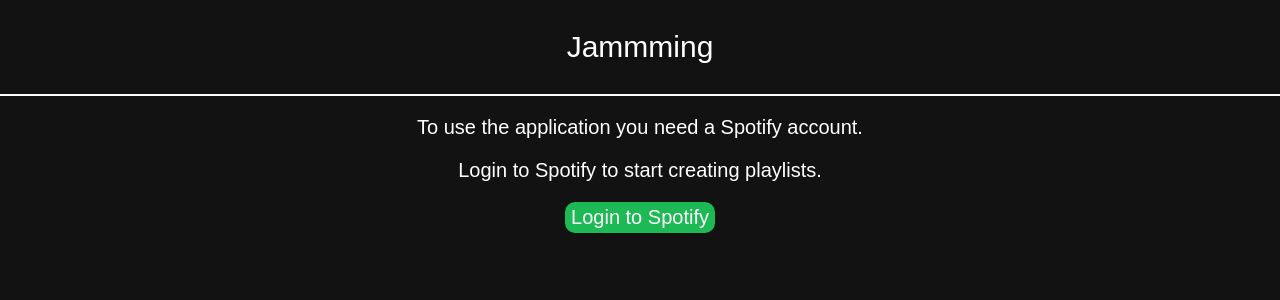
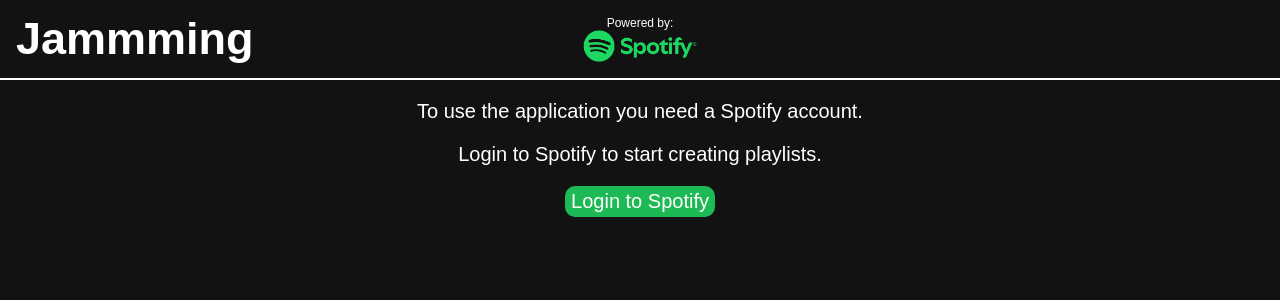
Before and after one commit to hammelev/jammming, a React (Create React App) app: page / in a window 1280 px wide. Shown: the top 300 px of the page. Built offline with nearby package versions, Linux system fonts and the light colour scheme.

Commit message:
-Seperated the app header into a separate component and added Spotify logo -Implemented logout functionality

```diff
--- a/src/components/App/App.js
+++ b/src/components/App/App.js
@@ -1,6 +1,7 @@
 import {useState} from 'react';
 
 // Components
+import AppHeader from '../AppHeader/AppHeader';
 import Playlist from '../Playlist/Playlist';
 import Searchbar from '../Searchbar/Searchbar';
 import SearchResults from '../SearchResults/SearchResults';
@@ -15,8 +16,6 @@
 import {searchForTrack, createPlaylist} from '../../services/spotifyService';
 
 
-// TODO: Separate the header to a separate component with Spotify logo and logout functionality
-
 export default function App() {
   const [searchQuery, setSearchQuery] = useState("");
   const [searchResultTracks, setSearchResultTracks] = useState([]);
@@ -25,9 +24,11 @@
   const [isAuthenticated, setIsAuthenticated] = useState(!!localStorage.getItem("access_token"));
   const [isLoading, setIsLoading] = useState(false);
 
+  // TODO: Implement a useEffect to fetch user data when the user is authenticated to not fetch user data on every call where the user ID is needed
+
+
   const handleSearch = async () => {
     setIsLoading(true); // Start loading
-
     try {
       const tracks = await searchForTrack(searchQuery);
       if (tracks){
@@ -64,14 +65,20 @@
     });
   }
 
+  const handleLogout = () => {
+    setIsLoading(true);
+    localStorage.removeItem("access_token");
+    localStorage.removeItem("access_token_expires_at");
+    localStorage.removeItem("refresh_token");
+    setIsAuthenticated(false);
+    setIsLoading(false);
+  }
+
+
   return (
     <div className={styles.app}>
       {isLoading && <LoadingSpinner />} {/* Conditionally render the spinner */}
-      <header className={styles["app-header"]}>
-        <p>
-          Jammming
-        </p>
-      </header>
+      <AppHeader isAuthenticated={isAuthenticated} onLogout={handleLogout}/>
       {
         !isAuthenticated ?
         <Login handleIsAuthenticated={setIsAuthenticated} setIsLoading={setIsLoading}/> :
--- a/src/components/App/app.module.css
+++ b/src/components/App/app.module.css
@@ -7,16 +7,6 @@
   font-family: 'Montserrat', sans-serif;
 }
 
-.app-header {
-  min-height: 10vh;
-  display: flex;
-  flex-direction: column;
-  align-items: center;
-  justify-content: center;
-  font-size: calc(14px + 2vmin);
-  border-bottom: solid 2px #ffffff;
-}
-
 .track-container {
   display: flex;
   flex-direction: row;
--- /dev/null
+++ b/src/components/AppHeader/AppHeader.js
@@ -0,0 +1,21 @@
+// Styles
+import styles from './appHeader.module.css';
+import buttonStyles from '../../styles/buttons.module.css';
+
+// Assets
+import spotifyLogo from '../../assets/Spotify_Full_Logo_RGB_Green.png';
+
+
+export default function AppHeader({isAuthenticated, onLogout}) {
+    return (
+        <header className={styles["app-header"]}>
+            <h2 className={styles.title}>Jammming</h2>
+            <div className={styles["logo-container"]}>
+                <p className={styles["logo-text"]}>Powered by:</p>
+                <img className={styles.logo} src={spotifyLogo} alt="Spotify Logo"/>
+            </div>
+
+            {isAuthenticated && <button className={`${buttonStyles.secondary} ${styles['logout-button']}`} onClick={onLogout}>Logout</button>}
+        </header>
+    );
+}
--- /dev/null
+++ b/src/components/AppHeader/appHeader.module.css
@@ -0,0 +1,40 @@
+.app-header {
+  min-height: 10vh;
+  display: grid;
+  grid-template-columns: 1fr auto 1fr;
+
+  align-items: center;
+  width: 100%;
+  padding: 0.5rem 1rem;
+  box-sizing: border-box;
+
+  font-size: calc(14px + 2vmin);
+
+  border-bottom: solid 2px #ffffff;
+}
+
+.title {
+  justify-self: start;
+  margin: 0;
+}
+
+.logo-container {
+  display: flex;
+  flex-direction: column;
+  justify-self: center;
+  margin: 0;
+}
+
+.logo-text {
+  font-size: 0.4em;
+  margin: 0;
+}
+
+.logo {
+  height: max(4vh, 2vw);
+}
+
+.logout-button {
+  justify-self: end;
+  margin: 0;
+}
--- a/src/styles/buttons.module.css
+++ b/src/styles/buttons.module.css
@@ -8,6 +8,13 @@
     font-size: 1em;
 }
 
+.secondary {
+    composes: primary;
+    background-color: rgb(255, 255, 255);
+    color: black;
+    font-size: 0.75em;
+}
+
 .primary:hover {
     font-weight: bold;
 }
```
Also changed, not shown: src/assets/Spotify_Full_Logo_RGB_Green.png (added).
